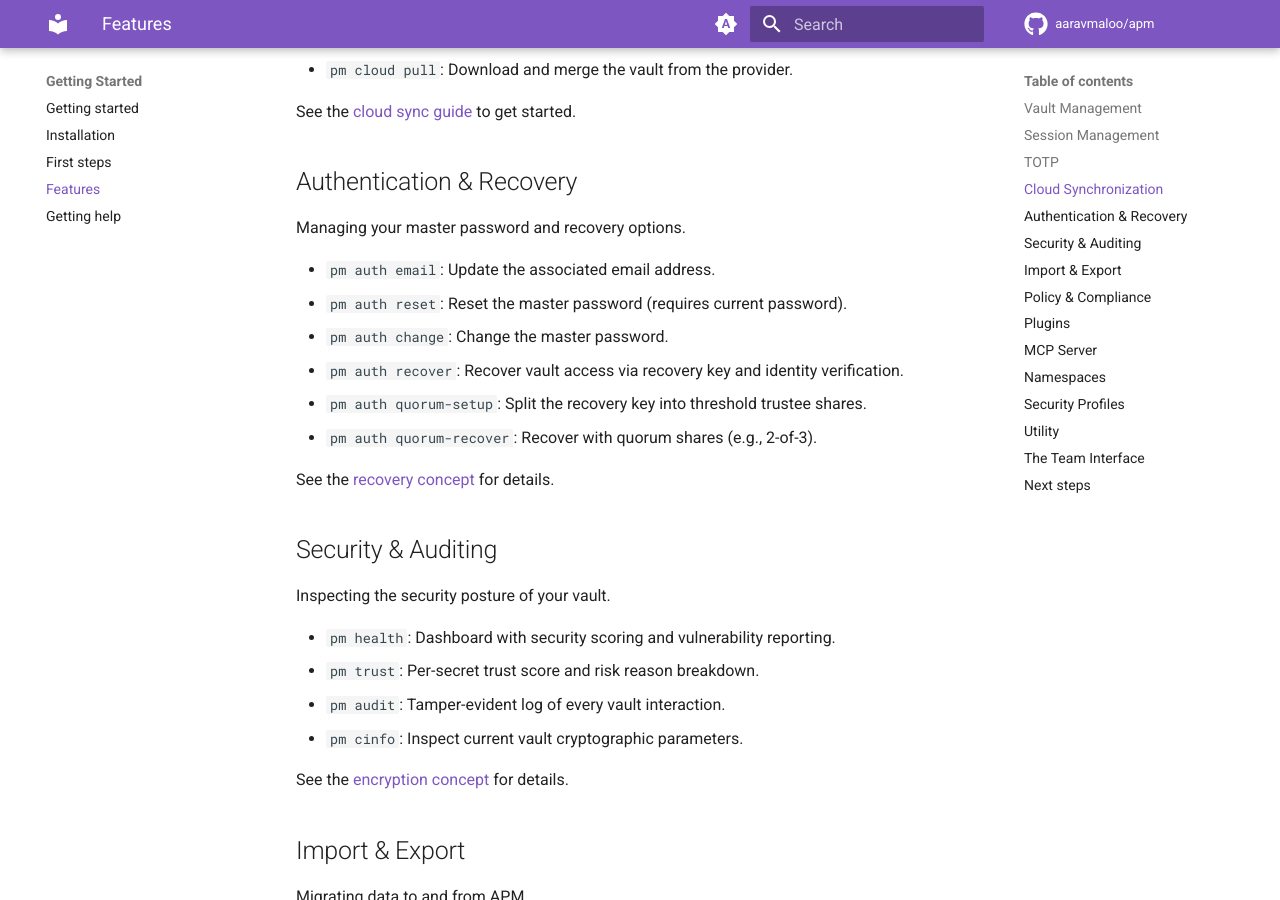
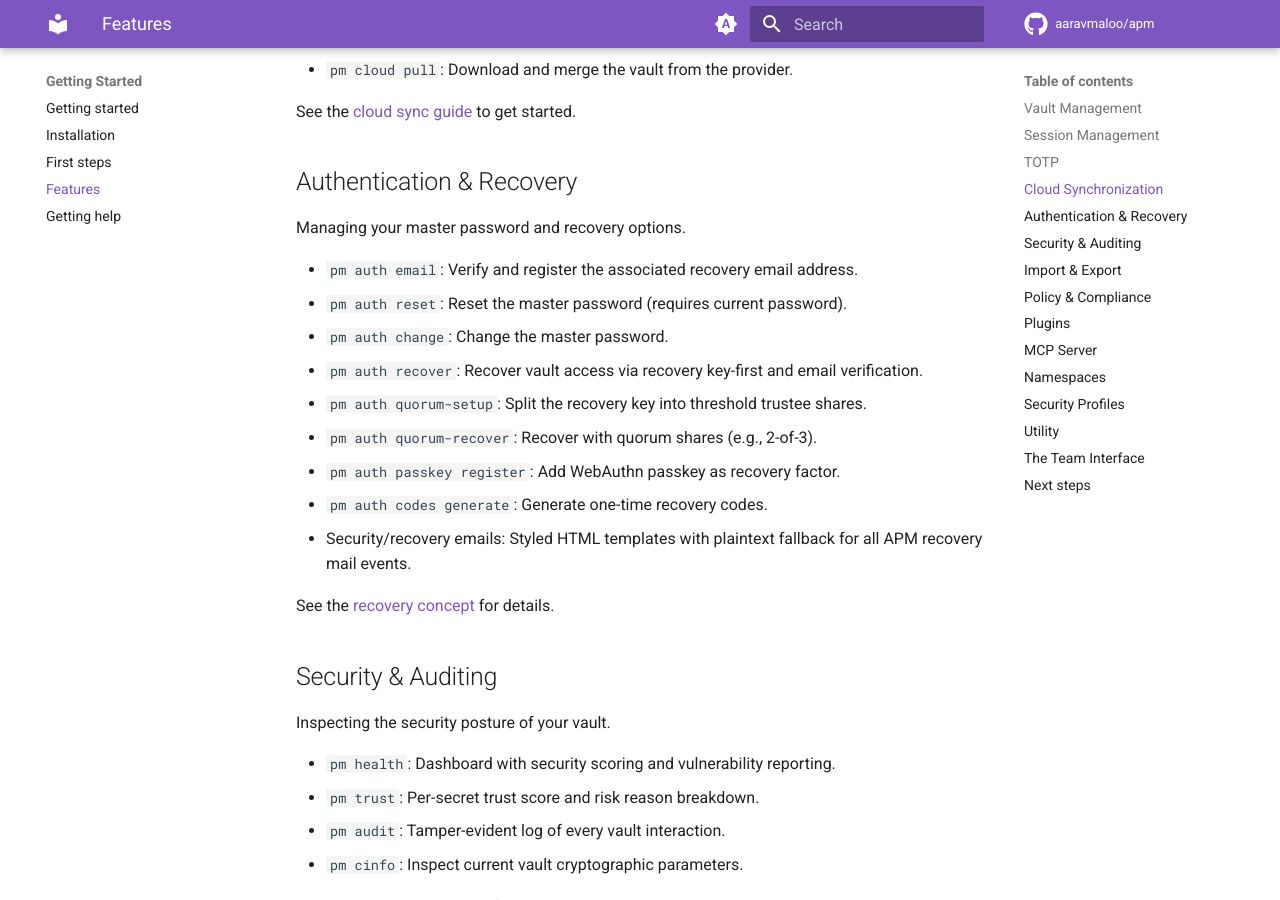
Before and after one commit to aaravmaloo/apm, an MkDocs documentation site: the page built from docs/getting-started/features.md, in a window 1280 px wide and 900 px high, scrolled down 1331 px. Built offline with MkDocs 1.6.1 and Material for MkDocs 9.7.7, drawn with Linux system fonts in a browser that asks for light colours; comment, search, counter and statistics services are not loaded.

Commit message:
docs: update getting started features for auth email/recovery

```diff
--- a/docs/getting-started/features.md
+++ b/docs/getting-started/features.md
@@ -51,12 +51,15 @@ See the [cloud sync guide](../guides/cloud-sync.md) to get started.
 
 Managing your master password and recovery options.
 
-- `pm auth email`: Update the associated email address.
+- `pm auth email`: Verify and register the associated recovery email address.
 - `pm auth reset`: Reset the master password (requires current password).
 - `pm auth change`: Change the master password.
-- `pm auth recover`: Recover vault access via recovery key and identity verification.
+- `pm auth recover`: Recover vault access via recovery key-first and email verification.
 - `pm auth quorum-setup`: Split the recovery key into threshold trustee shares.
 - `pm auth quorum-recover`: Recover with quorum shares (e.g., 2-of-3).
+- `pm auth passkey register`: Add WebAuthn passkey as recovery factor.
+- `pm auth codes generate`: Generate one-time recovery codes.
+- Security/recovery emails: Styled HTML templates with plaintext fallback for all APM recovery mail events.
 
 See the [recovery concept](../concepts/recovery.md) for details.
 
```
